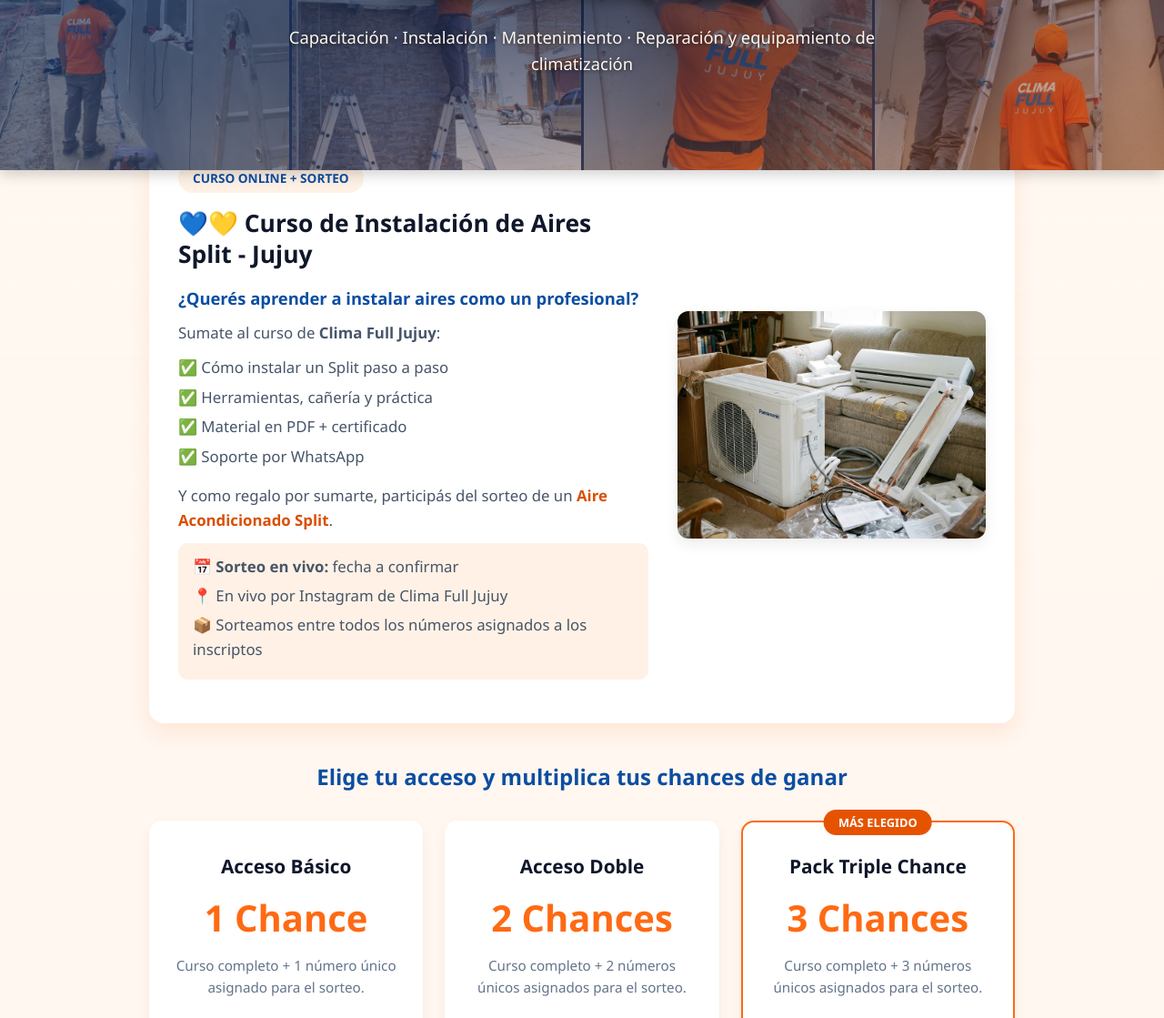
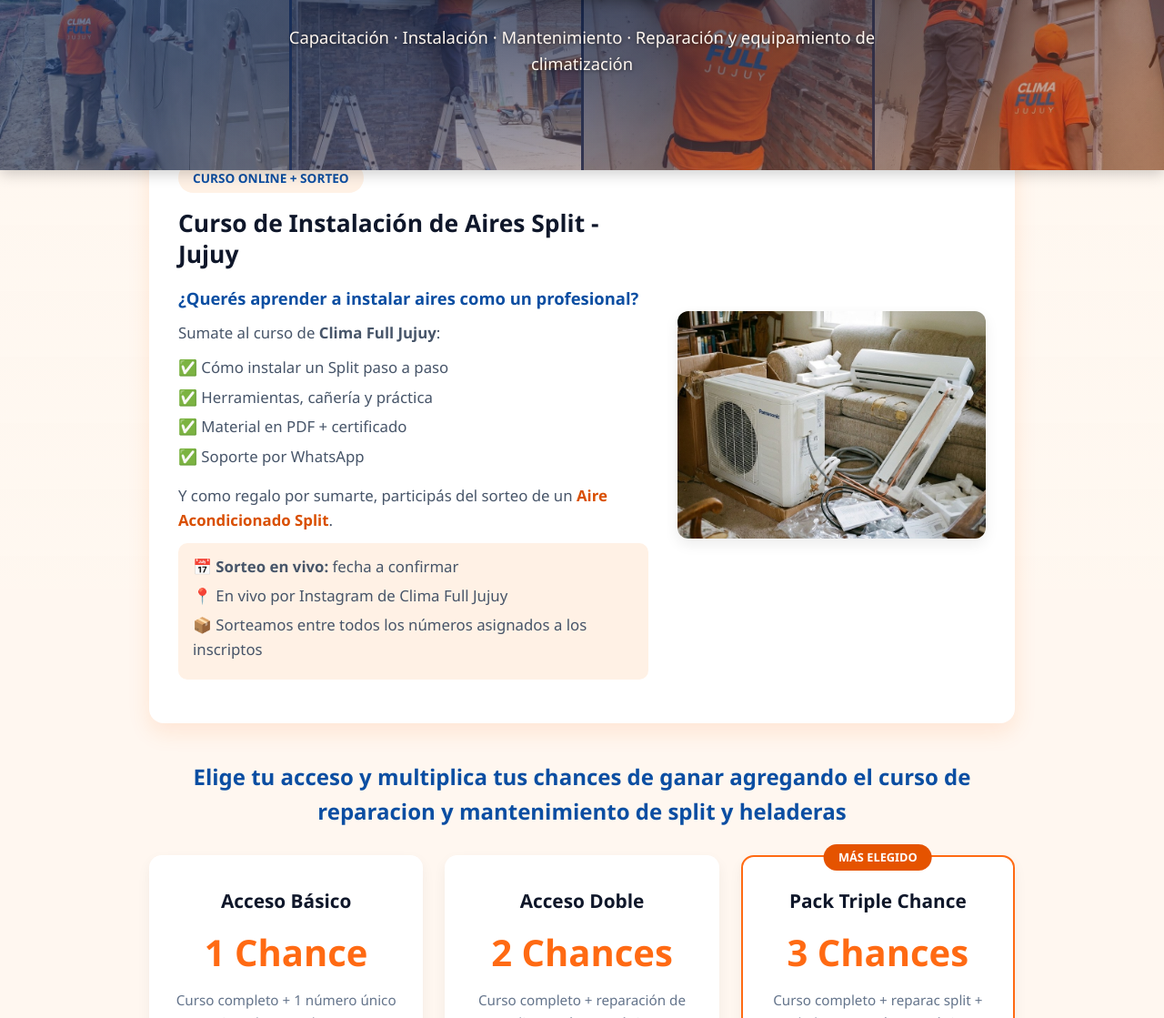
Before and after one commit to Bloskownet/CLIMAFULLWEB, a plain HTML site: page index.html in a window 1280 px wide. Shown: the part 153-1272 px from the top of the page at 91% size. Drawn offline with Linux system fonts and the light colour scheme.

Commit message:
Update index.html

```diff
--- a/index.html
+++ b/index.html
@@ -342,7 +342,7 @@
         <section class="promo-card">
             <div class="promo-texto">
                 <span class="badge">Curso Online + Sorteo</span>
-                <h2>💙💛 Curso de Instalación de Aires Split - Jujuy</h2>
+                <h2>Curso de Instalación de Aires Split - Jujuy</h2>
                 <p class="pregunta">¿Querés aprender a instalar aires como un profesional?</p>
                 <p>Sumate al curso de <strong>Clima Full Jujuy</strong>:</p>
                 <ul class="lista-curso">
@@ -365,7 +365,7 @@
             </div>
         </section>
 
-        <h3 class="planes-titulo">Elige tu acceso y multiplica tus chances de ganar</h3>
+        <h3 class="planes-titulo">Elige tu acceso y multiplica tus chances de ganar agregando el curso de reparacion y mantenimiento de split y heladeras</h3>
 
         <div class="grid-planes">
 
@@ -383,7 +383,7 @@
                 <div>
                     <h3>Acceso Doble</h3>
                     <div class="chances-numero">2 Chances</div>
-                    <p class="chances-texto">Curso completo + 2 números únicos asignados para el sorteo.</p>
+                    <p class="chances-texto">Curso completo + reparación de Split = 2 números únicos asignados para el sorteo.</p>
                     <div class="precio">$6.000</div>
                 </div>
                 <button type="button" class="btn-comprar" data-q="2">Comprar (2 Chances)</button>
@@ -394,7 +394,7 @@
                 <div>
                     <h3>Pack Triple Chance</h3>
                     <div class="chances-numero">3 Chances</div>
-                    <p class="chances-texto">Curso completo + 3 números únicos asignados para el sorteo.</p>
+                    <p class="chances-texto">Curso completo + reparac split + Heladeras = 3 números únicos asignados para el sorteo.</p>
                     <div class="precio">$10.000</div>
                 </div>
                 <button type="button" class="btn-comprar" data-q="3">Comprar (3 Chances)</button>
```
